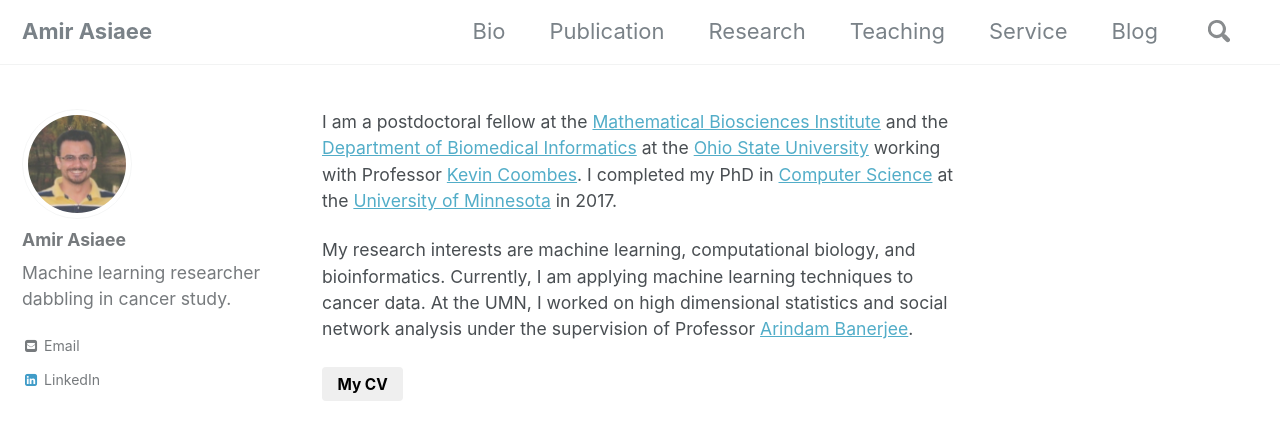
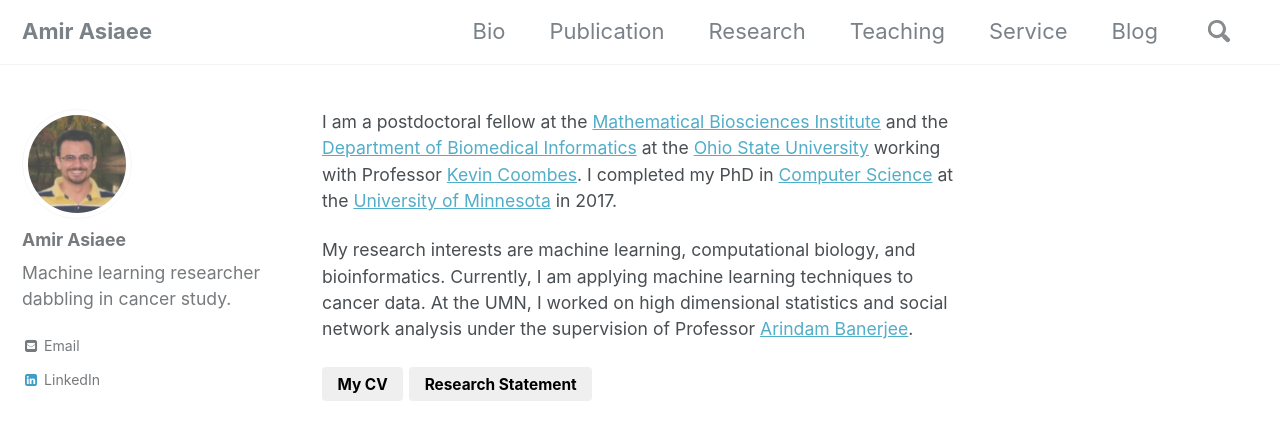
Before and after one commit to aasiaeet/aasiaeet.github.io, a Jekyll site: the page built from index.html, in a window 1280 px wide and 900 px high. Shown: the top 440 px of the window. Built offline with Jekyll 4.4.1, drawn with Linux system fonts in a browser that asks for light colours; nearby versions of some CDN libraries; the list of posts is cut into pages by our own code.

Commit message:
File added.

```diff
--- a/index.html
+++ b/index.html
@@ -8,4 +8,5 @@ I am a postdoctoral fellow  at the [Mathematical Biosciences Institute](https://
 My research interests are machine learning, computational biology, and bioinformatics. Currently, I am applying machine learning techniques to cancer data. At the UMN, I worked on high dimensional statistics and social network analysis under the supervision of Professor [Arindam Banerjee](www-users.cs.umn.edu/~banerjee/).
 "|markdownify}}
 
-<a href="/cv-Amir Asiaee-Taheri.pdf"><button type="button" class="btn" style="outline:none">My CV </button></a>
+<a href="/Amir Asiaee - CV - 2019-11-10.pdf"><button type="button" class="btn" style="outline:none">My CV </button></a>
+<a href="/Research Statement - Amir Asiaee - 4pg + ref.pdf"><button type="button" class="btn" style="outline:none">Research Statement </button></a>
```
Also changed, not shown: 2 other files.
